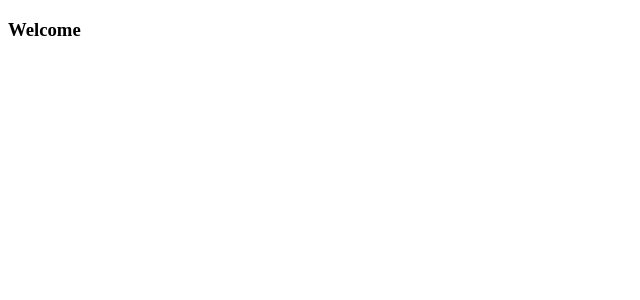
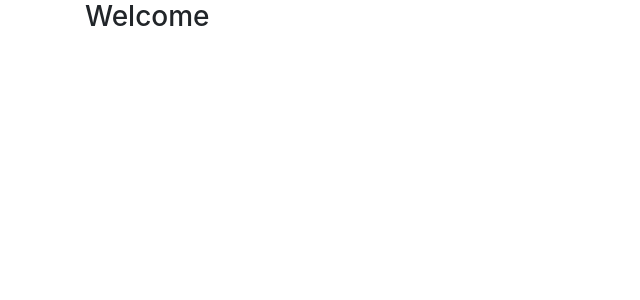
Before and after one commit to abel-masila/fullstack-vue-firebase, a Vue app: page / in a window 1280 px wide. Shown: the top 300 px of the page, without its empty margins (0-640 px from the left). Built offline with nearby package versions, Linux system fonts and the light colour scheme.

Commit message:
added bootstrap sass

```diff
--- a/src/App.vue
+++ b/src/App.vue
@@ -1,7 +1,9 @@
 <template>
   <div id="app">
-    <router-view />
+    <router-view class="container" />
   </div>
 </template>
 
-<style lang="scss"></style>
+<style lang="scss">
+@import 'node_modules/bootstrap/scss/bootstrap';
+</style>
--- a/src/views/Home.vue
+++ b/src/views/Home.vue
@@ -1,5 +1,5 @@
 <template>
-  <div class="home">
+  <div>
     <h3>Welcome</h3>
   </div>
 </template>
```
